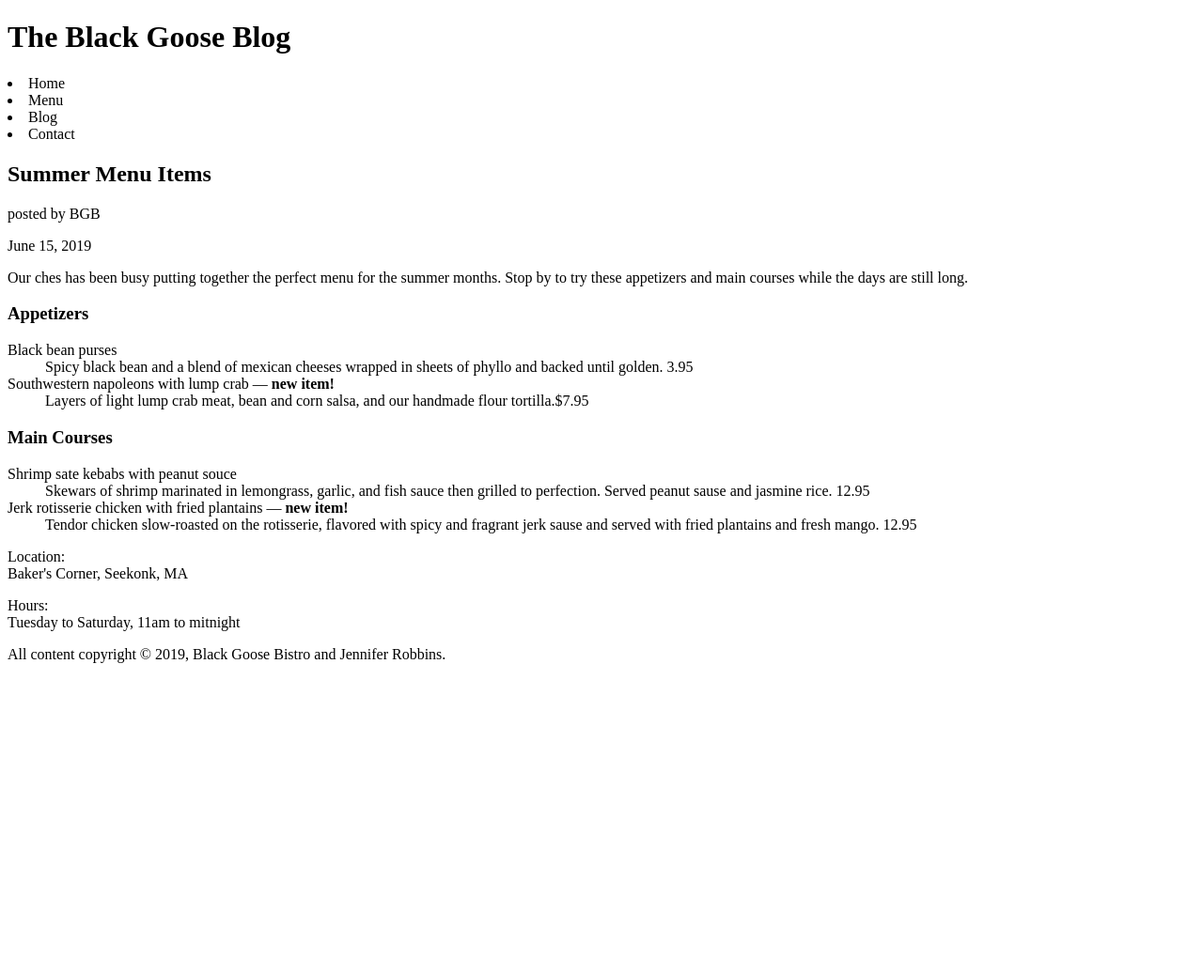
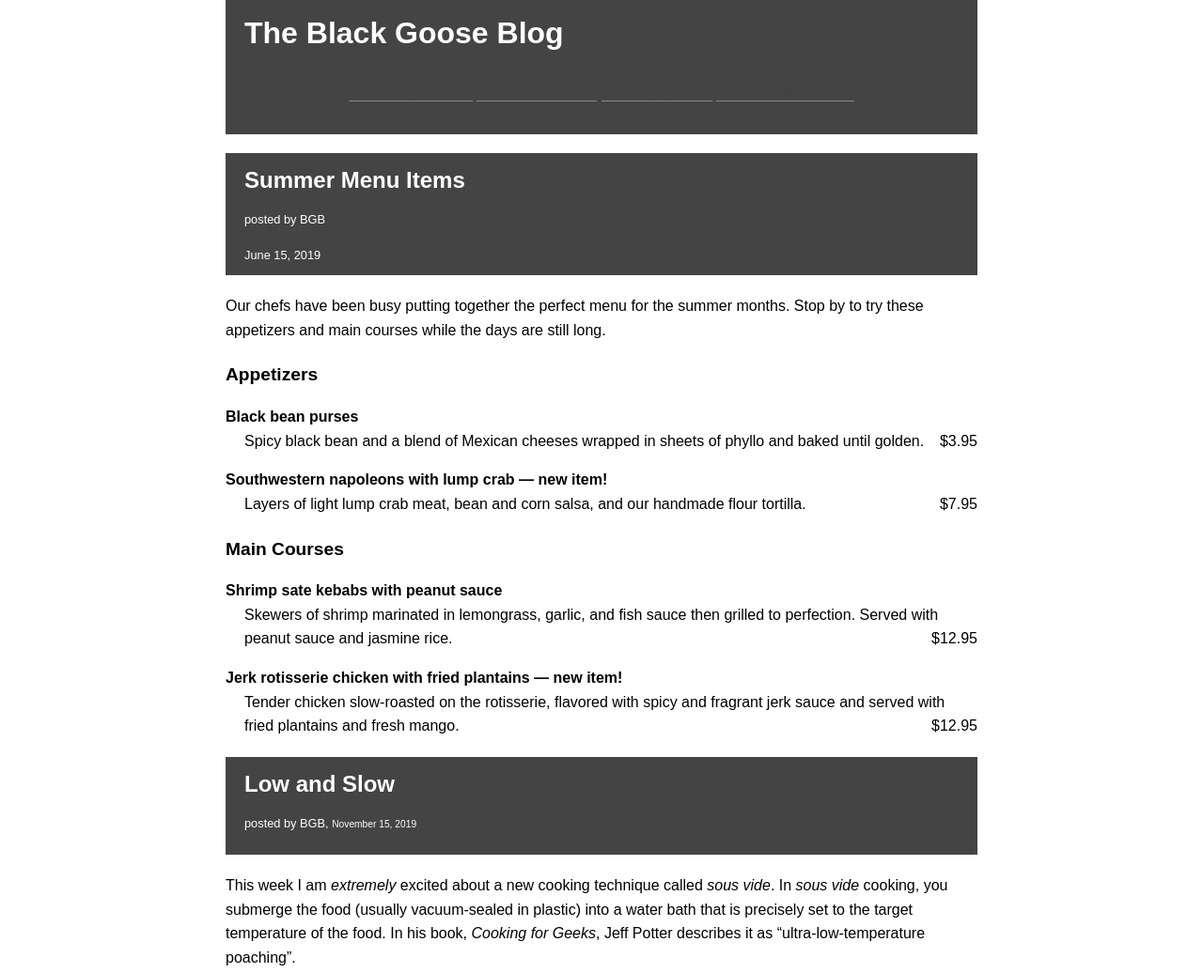
Before and after one commit to Haseebiii787/labs, a plain HTML site: page lab03/index.html in a window 1280 px wide. Shown: the top 1036 px of the page at 94% size. Before the commit the page ends 800 px from the top, so only its background shows below. Drawn offline with Linux system fonts and the light colour scheme.

Commit message:
i commit

```diff
--- a/lab03/index.html
+++ b/lab03/index.html
@@ -3,50 +3,141 @@
 <head>
     <meta charset="UTF-8">
     <title>Black Goose Bistro: Blog</title>
-</article>
+    <style>
+        nav ul {
+            list-style: none;
+            text-align: center;
+            padding: 0;
+        }
+        nav ul li {
+            font-family: sans-serif;
+            font-size: 1.2em;
+            line-height: 40px;
+            height: 40px;
+            padding: 0px 40px;
+            border-bottom: 1px solid #888;
+            color: #444;
+            display: inline;
+        }
+        body {
+            font-family: sans-serif;
+            line-height: 1.6;
+            margin: 0 auto;
+            max-width: 800px;
+            padding: 0 20px;
+        }
+        header {
+            background-color: #444;
+            color: white;
+            margin-bottom: 20px;
+            padding: 10px 20px;
+        }
+        header h1 {
+            margin: 0;
+        }
+        article {
+            margin-bottom: 20px;
+        }
+        article header {
+            background-color: #444;
+            color: white;
+            padding: 10px 20px;
+        }
+        article header h2 {
+            margin: 0;
+        }
+        article header p {
+            font-size: 0.8em;
+        }
+        article header time {
+            font-size: 0.8em;
+        }
+        article section {
+            margin: 20px 0;
+        }
+        article section h3 {
+            font-size: 1.2em;
+            margin: 0;
+        }
+        article section dl {
+            margin: 0;
+        }
+        article section dt {
+            font-weight: bold;
+            margin-top: 1em;
+        }
+        article section dd {
+            margin-left: 20px;
+            margin-bottom: 1em;
+        }
+        article section dd .price {
+            float: right;
+        }
+        footer {
+            background-color: #444;
+            color: white;
+            padding: 10px 20px;
+        }
+        footer #about {
+            float: left;
+            width: 50%;
+        }
+        footer p {
+            font-size: 0.8em;
+        }
+        footer time {
+            font-size: 0.8em;
+        }
+    </style>
+</head>
+<body>
     <header>
         <h1>The Black Goose Blog</h1>
         <nav>
-        <u1>
+            <ul>
                 <li>Home</li>
                 <li>Menu</li>
                 <li>Blog</li>
                 <li>Contact</li>
-        </u1>
+            </ul>
         </nav>
     </header>
 
-</head>
-<body>
     <article>
         <header>
             <h2>Summer Menu Items</h2>
             <p>posted by BGB</p>
             <time datetime="2019-06-15">June 15, 2019</time>
-        </p>
         </header>
-        <p>Our ches has been busy putting together the perfect menu for the summer months. Stop by to try these appetizers and main courses while
-            the days are still long.</p>
-        <section id=""appetizers">
+        <p>Our chefs have been busy putting together the perfect menu for the summer months. Stop by to try these appetizers and main courses while the days are still long.</p>
+        <section id="appetizers">
             <h3>Appetizers</h3>
-        <d1>
+            <dl>
                 <dt>Black bean purses</dt>
-            <dd>Spicy black bean and a blend of mexican cheeses wrapped in sheets of phyllo and backed until golden. <span class="price">3.95</span></dd>
-            <dt>Southwestern napoleons with lump crab &mdash; <strong>new item!</strong>
-            </dt>
-            <dd>Layers of light lump crab meat, bean and corn salsa, and our handmade flour tortilla.<span class="price">$7.95</span></dd>
-        </d1>
+                <dd>Spicy black bean and a blend of Mexican cheeses wrapped in sheets of phyllo and baked until golden. <span class="price">$3.95</span></dd>
+                <dt>Southwestern napoleons with lump crab &mdash; <strong>new item!</strong></dt>
+                <dd>Layers of light lump crab meat, bean and corn salsa, and our handmade flour tortilla. <span class="price">$7.95</span></dd>
+            </dl>
         </section>
         <section id="maincourses">
             <h3>Main Courses</h3>
-            <d1>
-                <dt>Shrimp sate kebabs with peanut souce</dt>
-                <dd>Skewars of shrimp marinated in lemongrass, garlic, and fish sauce then grilled to perfection. Served peanut sause and
-                jasmine rice. <span class="price">12.95</span></dd>
+            <dl>
+                <dt>Shrimp sate kebabs with peanut sauce</dt>
+                <dd>Skewers of shrimp marinated in lemongrass, garlic, and fish sauce then grilled to perfection. Served with peanut sauce and jasmine rice. <span class="price">$12.95</span></dd>
                 <dt>Jerk rotisserie chicken with fried plantains &mdash; <strong>new item!</strong></dt>
-                <dd> Tendor chicken slow-roasted on the rotisserie, flavored with spicy and fragrant jerk sause and served with fried plantains and
-                 fresh mango. <span class="price">12.95</span></dd>
-            </d1>
+                <dd>Tender chicken slow-roasted on the rotisserie, flavored with spicy and fragrant jerk sauce and served with fried plantains and fresh mango. <span class="price">$12.95</span></dd>
+            </dl>
+        </section>
+    </article>
+
+    <article>
+        <header>
+            <h2>Low and Slow</h2>
+            <p>posted by BGB, <time datetime="2019-11-15">November 15, 2019</time></p>
+        </header>
+        <section>
+            <p>This week I am <em>extremely</em> excited about a new cooking technique called <dfn><i>sous vide</i></dfn>. In <i>sous vide</i> cooking, you submerge the food (usually vacuum-sealed in plastic) into a water bath that is precisely set to the target temperature of the food. In his book, <cite>Cooking for Geeks</cite>, Jeff Potter describes it as <q>ultra-low-temperature poaching</q>.</p>
+            <p>Next month, we will be serving <b>Sous Vide Salmon with Dill Hollandaise</b>. To reserve a seat at the chef's table, contact us before November 30.</p>
         </section>
     </article>
 
@@ -58,11 +149,10 @@
                 Tuesday to Saturday,
                 <time datetime="11:00">11am</time>
                 to
-                <time datetime="00:00">mitnight</time>
+                <time datetime="00:00">midnight</time>
             </p>
         </div>
         <p>All content copyright &copy; 2019, Black Goose Bistro and Jennifer Robbins.</p>
     </footer>
-
 </body>
 </html>
```
Lines whose indentation alone changed are shown as unchanged.
